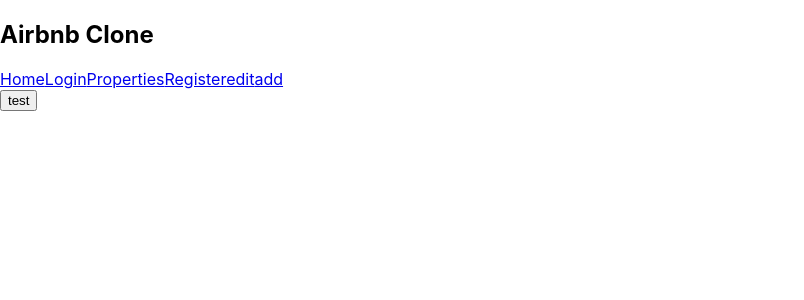
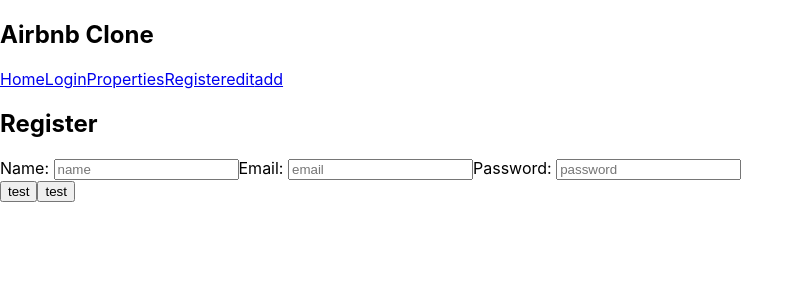
Before and after one commit to DeeDowns/front-end, a React (Create React App) app: page /register in a window 1280 px wide. Shown: the top 300 px of the page, without its empty margins (0-804 px from the left). Built offline with nearby package versions, Linux system fonts and the light colour scheme.

Commit message:
added form code

```diff
--- a/src/components/Register.js
+++ b/src/components/Register.js
@@ -45,6 +45,44 @@
   }
   return (
     <>
+      <form>
+        <div>
+          <h2>Register</h2>
+        </div>
+
+        <div>
+          <label>Name:&nbsp;
+          <input
+              type='text'
+              name='name'
+              // value={}
+              placeholder='name'
+            // onChange={}
+            />
+          </label>
+
+          <label>Email:&nbsp;
+          <input
+              type='email'
+              name='email'
+              // value={}
+              placeholder='email'
+            // onChange={}
+            />
+          </label>
+
+          <label>Password:&nbsp;
+          <input
+              type='password'
+              name='password'
+              // value={}
+              placeholder='password'
+            // onChange={}
+            />
+          </label>
+        </div>
+      </form>
+      <button onClick={register}>test</button>
       <button>test</button>
     </>
   )
```
